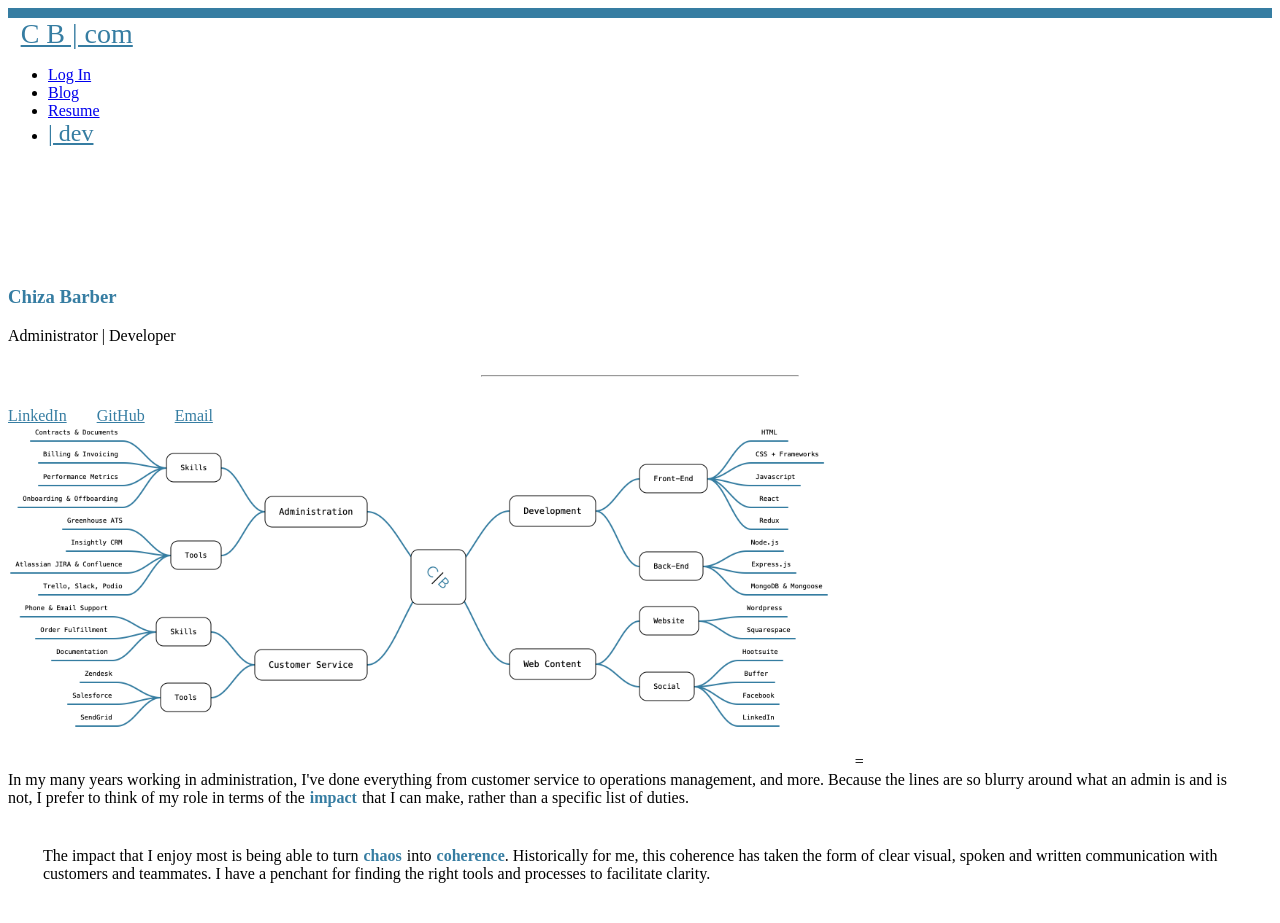
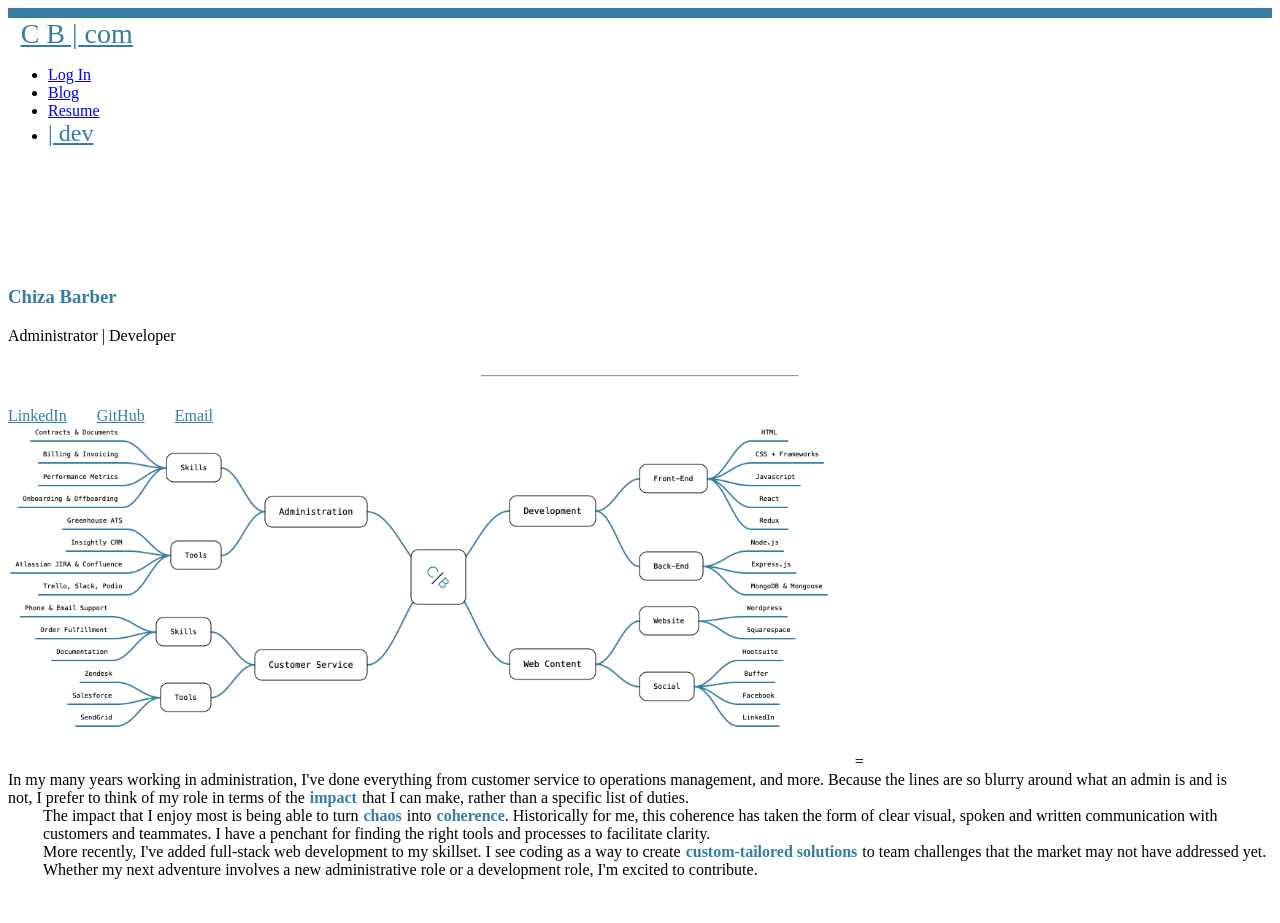
Before and after one commit to chizabarber/ssr-server, a React app: page / in a window 1280 px wide. Shown: the top 923 px of the page. Built offline with nearby package versions, Linux system fonts and the light colour scheme; the HTML template or start-up script is replaced by a standard one.

Commit message:
edited HomePage layout

```diff
--- a/src/client/pages/HomePage.js
+++ b/src/client/pages/HomePage.js
@@ -20,12 +20,11 @@ class HomePage extends Component {
     renderContent () {
         return (
             <div className='container'>
-                <div className='row'>
+                <div className='row' style={{ paddingBottom: '5%' }}>
                     <div
                         className='col s12 m12 l4'
                         style={{
-                            paddingRight: '35px',
-                            paddingBottom: '40px'
+                            paddingRight: '35px'
                         }}
                     >
                         In my many years working in administration,
@@ -48,8 +47,7 @@ class HomePage extends Component {
                         className='col s12 m12 l4'
                         style={{
                             paddingLeft: '35px',
-                            paddingRight: '35px',
-                            paddingBottom: '40px'
+                            paddingRight: '35px'
                         }}
                     >
                         The impact that I enjoy most is being able to turn
```
Also changed, not shown: public/bundle.js.
